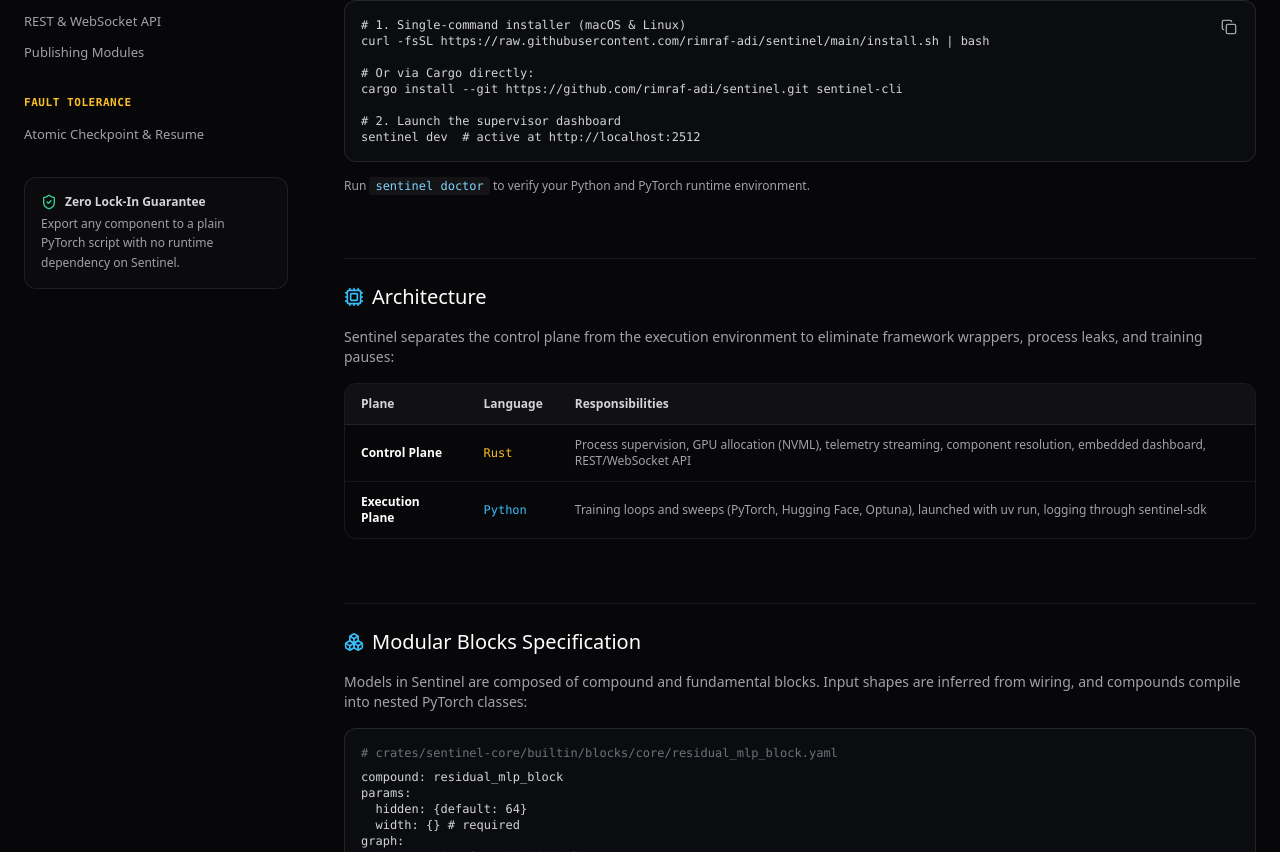
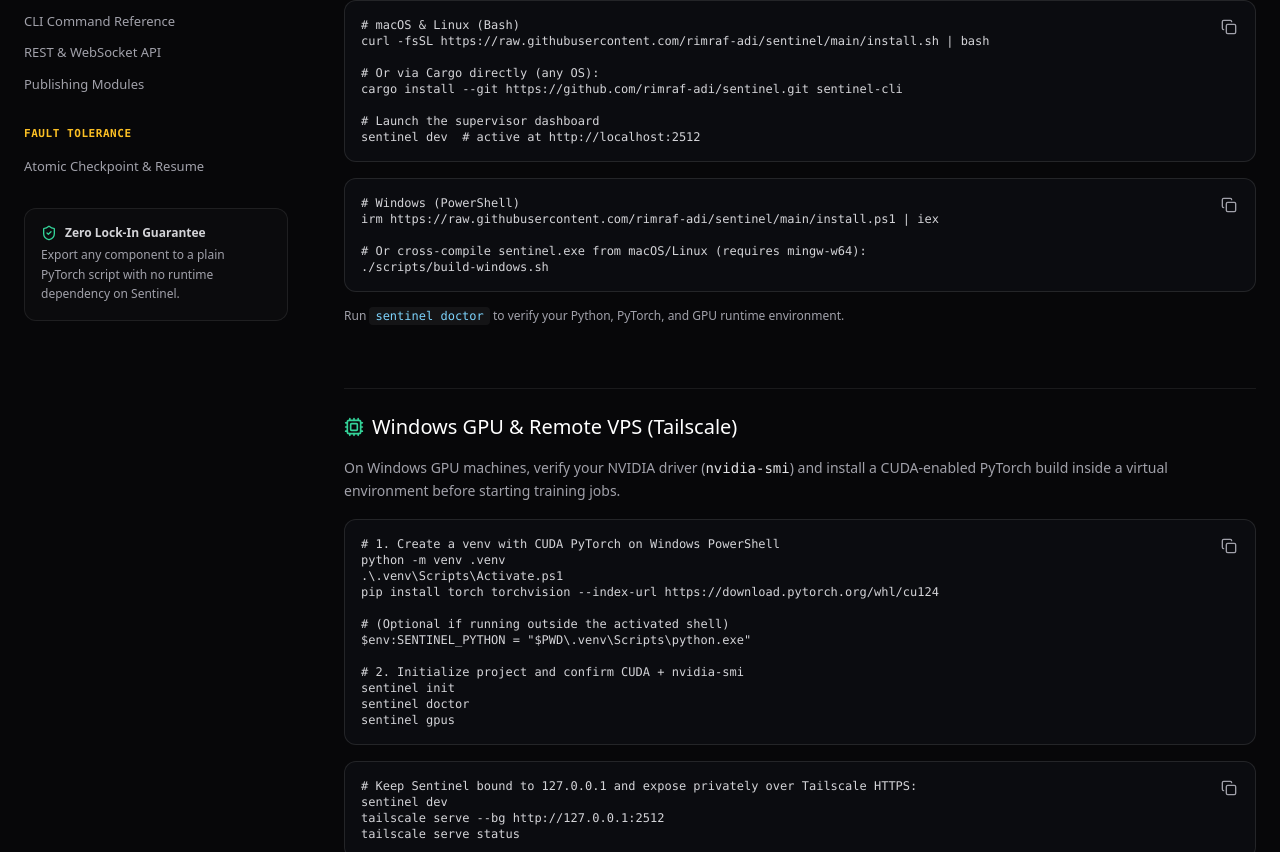
Before and after one commit to rimraf-adi/sentinel-hub, a Next.js app: page /docs in a window 1280 px wide. Shown: the part 468-1320 px from the top of the page. Built offline with nearby package versions, Linux system fonts and the light colour scheme.

Commit message:
docs(landing): add Windows PowerShell installer, OS switcher, and GPU/Tailscale guide

```diff
--- a/app/docs/page.tsx
+++ b/app/docs/page.tsx
@@ -128,6 +128,11 @@ export default function DocsPage() {
                     </a>
                   </li>
                   <li>
+                    <a href="#windows-gpu" className="block py-1 text-zinc-400 hover:text-white transition-colors">
+                      Windows GPU &amp; Tailscale
+                    </a>
+                  </li>
+                  <li>
                     <a href="#architecture" className="block py-1 text-zinc-400 hover:text-white transition-colors">
                       Core Architecture
                     </a>
@@ -236,31 +241,108 @@ export default function DocsPage() {
                 <span>Installation &amp; Quick Start</span>
               </h2>
               <p className="text-sm text-zinc-400">
-                Requires Rust 1.75+, Python 3.10+, and <a href="https://github.com/astral-sh/uv" target="_blank" rel="noreferrer" className="text-sky-400 underline">uv</a>.
+                Requires Rust 1.75+, Python 3.10+, and optionally <a href="https://github.com/astral-sh/uv" target="_blank" rel="noreferrer" className="text-sky-400 underline">uv</a>.
               </p>
 
               <div className="relative rounded-xl bg-[#0b0c10] border border-white/[0.1] p-4 font-mono text-xs text-zinc-200">
                 <button
                   onClick={() => copy("curl -fsSL https://raw.githubusercontent.com/rimraf-adi/sentinel/main/install.sh | bash", "install-docs")}
                   className="absolute top-3 right-3 p-1.5 rounded-md hover:bg-white/[0.08] text-zinc-400 hover:text-white"
-                  title="Copy command"
+                  title="Copy macOS/Linux command"
                 >
                   {copiedId === "install-docs" ? <Check className="w-4 h-4 text-emerald-400" /> : <Copy className="w-4 h-4" />}
                 </button>
                 <pre className="overflow-x-auto text-zinc-300">
-{`# 1. Single-command installer (macOS & Linux)
+{`# macOS & Linux (Bash)
 curl -fsSL https://raw.githubusercontent.com/rimraf-adi/sentinel/main/install.sh | bash
 
-# Or via Cargo directly:
+# Or via Cargo directly (any OS):
 cargo install --git https://github.com/rimraf-adi/sentinel.git sentinel-cli
 
-# 2. Launch the supervisor dashboard
+# Launch the supervisor dashboard
 sentinel dev  # active at http://localhost:2512`}
                 </pre>
               </div>
 
+              <div className="relative rounded-xl bg-[#0b0c10] border border-white/[0.1] p-4 font-mono text-xs text-zinc-200">
+                <button
+                  onClick={() => copy("irm https://raw.githubusercontent.com/rimraf-adi/sentinel/main/install.ps1 | iex", "install-docs-win")}
+                  className="absolute top-3 right-3 p-1.5 rounded-md hover:bg-white/[0.08] text-zinc-400 hover:text-white"
+                  title="Copy Windows PowerShell command"
+                >
+                  {copiedId === "install-docs-win" ? <Check className="w-4 h-4 text-emerald-400" /> : <Copy className="w-4 h-4" />}
+                </button>
+                <pre className="overflow-x-auto text-zinc-300">
+{`# Windows (PowerShell)
+irm https://raw.githubusercontent.com/rimraf-adi/sentinel/main/install.ps1 | iex
+
+# Or cross-compile sentinel.exe from macOS/Linux (requires mingw-w64):
+./scripts/build-windows.sh`}
+                </pre>
+              </div>
+
               <p className="text-xs text-zinc-400">
-                Run <code className="text-sky-300 bg-white/[0.05] px-1.5 py-0.5 rounded font-mono">sentinel doctor</code> to verify your Python and PyTorch runtime environment.
+                Run <code className="text-sky-300 bg-white/[0.05] px-1.5 py-0.5 rounded font-mono">sentinel doctor</code> to verify your Python, PyTorch, and GPU runtime environment.
+              </p>
+            </section>
+
+            {/* Windows GPU & Remote Access */}
+            <section id="windows-gpu" className="space-y-4 pt-6 border-t border-white/[0.08]">
+              <h2 className="text-xl font-medium text-white flex items-center gap-2">
+                <Cpu className="w-5 h-5 text-emerald-400" />
+                <span>Windows GPU &amp; Remote VPS (Tailscale)</span>
+              </h2>
+              <p className="text-sm text-zinc-400 leading-relaxed">
+                On Windows GPU machines, verify your NVIDIA driver (<code className="text-zinc-200">nvidia-smi</code>) and install a CUDA-enabled PyTorch build inside a virtual environment before starting training jobs.
+              </p>
+
+              <div className="relative rounded-xl bg-[#0b0c10] border border-white/[0.1] p-4 font-mono text-xs text-zinc-200">
+                <button
+                  onClick={() =>
+                    copy(
+                      "python -m venv .venv\n.\\.venv\\Scripts\\Activate.ps1\npip install torch torchvision --index-url https://download.pytorch.org/whl/cu124\nsentinel init && sentinel doctor && sentinel gpus",
+                      "win-cuda-docs"
+                    )
+                  }
+                  className="absolute top-3 right-3 p-1.5 rounded-md hover:bg-white/[0.08] text-zinc-400 hover:text-white"
+                  title="Copy Windows CUDA setup"
+                >
+                  {copiedId === "win-cuda-docs" ? <Check className="w-4 h-4 text-emerald-400" /> : <Copy className="w-4 h-4" />}
+                </button>
+                <pre className="overflow-x-auto text-zinc-300">
+{`# 1. Create a venv with CUDA PyTorch on Windows PowerShell
+python -m venv .venv
+.\\.venv\\Scripts\\Activate.ps1
+pip install torch torchvision --index-url https://download.pytorch.org/whl/cu124
+
+# (Optional if running outside the activated shell)
+$env:SENTINEL_PYTHON = "$PWD\\.venv\\Scripts\\python.exe"
+
+# 2. Initialize project and confirm CUDA + nvidia-smi
+sentinel init
+sentinel doctor
+sentinel gpus`}
+                </pre>
+              </div>
+
+              <div className="relative rounded-xl bg-[#0b0c10] border border-white/[0.1] p-4 font-mono text-xs text-zinc-200">
+                <button
+                  onClick={() => copy("sentinel dev\ntailscale serve --bg http://127.0.0.1:2512", "win-tailscale-docs")}
+                  className="absolute top-3 right-3 p-1.5 rounded-md hover:bg-white/[0.08] text-zinc-400 hover:text-white"
+                  title="Copy Tailscale command"
+                >
+                  {copiedId === "win-tailscale-docs" ? <Check className="w-4 h-4 text-emerald-400" /> : <Copy className="w-4 h-4" />}
+                </button>
+                <pre className="overflow-x-auto text-zinc-300">
+{`# Keep Sentinel bound to 127.0.0.1 and expose privately over Tailscale HTTPS:
+sentinel dev
+tailscale serve --bg http://127.0.0.1:2512
+tailscale serve status`}
+                </pre>
+              </div>
+
+              <p className="text-xs text-zinc-500">
+                Sentinel&apos;s daemon API has no built-in authentication. Use <code className="text-zinc-300">tailscale serve</code> (private tailnet only) or an SSH tunnel (<code className="text-zinc-300">ssh -L 2512:127.0.0.1:2512 user@host</code>) rather than public <code className="text-zinc-300">tailscale funnel</code> or <code className="text-zinc-300">0.0.0.0</code>.
               </p>
             </section>
 
--- a/app/page.tsx
+++ b/app/page.tsx
@@ -114,11 +114,14 @@ function GithubIcon(props: React.SVGProps<SVGSVGElement>) {
 
 const GITHUB_REPO_URL = "https://github.com/rimraf-adi/sentinel";
 const CURL_INSTALL_CMD = "curl -fsSL https://raw.githubusercontent.com/rimraf-adi/sentinel/main/install.sh | bash";
+const PS_INSTALL_CMD = "irm https://raw.githubusercontent.com/rimraf-adi/sentinel/main/install.ps1 | iex";
 const CARGO_INSTALL_CMD = "cargo install --git https://github.com/rimraf-adi/sentinel.git sentinel-cli";
 
 export default function Home() {
   const [copiedCmd, setCopiedCmd] = useState<string | null>(null);
+  const [installOs, setInstallOs] = useState<"unix" | "windows">("unix");
   const [openFaq, setOpenFaq] = useState<number | null>(0);
+  const activeInstallCmd = installOs === "windows" ? PS_INSTALL_CMD : CURL_INSTALL_CMD;
 
   const copyToClipboard = (text: string, id: string) => {
     navigator.clipboard.writeText(text);
@@ -227,13 +230,35 @@ export default function Home() {
             transition={{ duration: 0.5, delay: 0.18, ease: "easeOut" }}
             className="mt-8 mx-auto max-w-xl"
           >
+            <div className="mb-2.5 flex items-center justify-center gap-1.5 text-[11px] font-mono">
+              <button
+                onClick={() => setInstallOs("unix")}
+                className={`rounded-full px-3 py-1 transition-all border ${
+                  installOs === "unix"
+                    ? "border-sky-400/40 bg-sky-500/10 text-sky-300"
+                    : "border-white/10 bg-white/[0.03] text-neutral-400 hover:text-white"
+                }`}
+              >
+                macOS / Linux
+              </button>
+              <button
+                onClick={() => setInstallOs("windows")}
+                className={`rounded-full px-3 py-1 transition-all border ${
+                  installOs === "windows"
+                    ? "border-sky-400/40 bg-sky-500/10 text-sky-300"
+                    : "border-white/10 bg-white/[0.03] text-neutral-400 hover:text-white"
+                }`}
+              >
+                Windows (PowerShell)
+              </button>
+            </div>
             <div className="relative flex items-center justify-between rounded-xl border border-white/10 bg-[#0d0d12]/95 px-4 py-2.5 shadow-2xl backdrop-blur-md">
               <div className="flex items-center gap-3 overflow-x-auto text-xs sm:text-sm font-mono text-neutral-200">
-                <span className="text-sky-400 font-bold">$</span>
-                <span className="whitespace-nowrap">{CURL_INSTALL_CMD}</span>
+                <span className="text-sky-400 font-bold">{installOs === "windows" ? "PS>" : "$"}</span>
+                <span className="whitespace-nowrap">{activeInstallCmd}</span>
               </div>
               <button
-                onClick={() => copyToClipboard(CURL_INSTALL_CMD, "install-cmd")}
+                onClick={() => copyToClipboard(activeInstallCmd, "install-cmd")}
                 className="ml-3 flex items-center gap-1.5 rounded-lg border border-white/10 bg-white/5 px-2.5 py-1 text-xs text-neutral-300 hover:border-white/20 hover:text-white transition-all flex-shrink-0"
               >
                 {copiedCmd === "install-cmd" ? (
@@ -249,7 +274,7 @@ export default function Home() {
                 )}
               </button>
             </div>
-            <div className="mt-2.5 flex items-center justify-center gap-3 text-[11px] font-mono text-neutral-500">
+            <div className="mt-2.5 flex flex-wrap items-center justify-center gap-x-3 gap-y-1 text-[11px] font-mono text-neutral-500">
               <span>Or via Cargo:</span>
               <button
                 onClick={() => copyToClipboard(CARGO_INSTALL_CMD, "cargo-copy")}
@@ -257,6 +282,10 @@ export default function Home() {
               >
                 {copiedCmd === "cargo-copy" ? "Copied cargo command!" : "cargo install sentinel-cli"}
               </button>
+              <span className="text-neutral-700">·</span>
+              <Link href="/docs#windows-gpu" className="hover:text-sky-300 transition-colors underline decoration-white/20">
+                Windows GPU &amp; Tailscale guide
+              </Link>
             </div>
           </motion.div>
         </div>
@@ -573,20 +602,46 @@ export default function Home() {
       {/* 6. Quick Start Workflow (From README.md) */}
       <section className="relative py-20 border-t border-white/[0.06] bg-[#08080c]">
         <div className="mx-auto max-w-5xl px-6">
-          <div className="max-w-xl mb-10">
-            <span className="text-xs font-mono tracking-widest text-neutral-400 uppercase">CLI WORKFLOW</span>
-            <h2 className="mt-2 text-2xl sm:text-3xl font-normal tracking-tight text-white">
-              Quick Start
-            </h2>
+          <div className="flex flex-col sm:flex-row sm:items-end justify-between gap-4 mb-10">
+            <div className="max-w-xl">
+              <span className="text-xs font-mono tracking-widest text-neutral-400 uppercase">CLI WORKFLOW</span>
+              <h2 className="mt-2 text-2xl sm:text-3xl font-normal tracking-tight text-white">
+                Quick Start
+              </h2>
+            </div>
+            <div className="flex items-center gap-1.5 text-[11px] font-mono">
+              <button
+                onClick={() => setInstallOs("unix")}
+                className={`rounded-full px-3 py-1 transition-all border ${
+                  installOs === "unix"
+                    ? "border-sky-400/40 bg-sky-500/10 text-sky-300"
+                    : "border-white/10 bg-white/[0.03] text-neutral-400 hover:text-white"
+                }`}
+              >
+                macOS / Linux
+              </button>
+              <button
+                onClick={() => setInstallOs("windows")}
+                className={`rounded-full px-3 py-1 transition-all border ${
+                  installOs === "windows"
+                    ? "border-sky-400/40 bg-sky-500/10 text-sky-300"
+                    : "border-white/10 bg-white/[0.03] text-neutral-400 hover:text-white"
+                }`}
+              >
+                Windows
+              </button>
+            </div>
           </div>
 
           <div className="rounded-xl border border-white/10 bg-[#0c0d12] p-5 font-mono text-xs space-y-4">
             <div>
-              <div className="text-neutral-500 mb-1"># 1. Install Sentinel CLI and daemon</div>
+              <div className="text-neutral-500 mb-1">
+                # 1. Install Sentinel CLI and daemon ({installOs === "windows" ? "PowerShell" : "Bash"})
+              </div>
               <div className="p-3 rounded-lg bg-black/50 border border-white/5 flex items-center justify-between text-neutral-200">
-                <span className="truncate">{CURL_INSTALL_CMD}</span>
+                <span className="truncate">{activeInstallCmd}</span>
                 <button
-                  onClick={() => copyToClipboard(CURL_INSTALL_CMD, "qs-1")}
+                  onClick={() => copyToClipboard(activeInstallCmd, "qs-1")}
                   className="ml-2 text-neutral-400 hover:text-white"
                 >
                   {copiedCmd === "qs-1" ? <Check className="h-3.5 w-3.5 text-emerald-400" /> : <Copy className="h-3.5 w-3.5" />}
@@ -689,10 +744,10 @@ export default function Home() {
 
           <div className="mt-7 flex justify-center">
             <div className="flex items-center gap-3 rounded-full border border-white/15 bg-neutral-900/90 px-4 py-2 shadow-xl">
-              <span className="font-mono text-xs text-sky-400 font-bold">$</span>
-              <code className="font-mono text-xs text-white">{CURL_INSTALL_CMD}</code>
+              <span className="font-mono text-xs text-sky-400 font-bold">{installOs === "windows" ? "PS>" : "$"}</span>
+              <code className="font-mono text-xs text-white">{activeInstallCmd}</code>
               <button
-                onClick={() => copyToClipboard(CURL_INSTALL_CMD, "final-install")}
+                onClick={() => copyToClipboard(activeInstallCmd, "final-install")}
                 className="ml-2 text-neutral-400 hover:text-white"
               >
                 {copiedCmd === "final-install" ? (
```
Also changed, not shown: 1 other file (tests, documents, lock files or other folders).
